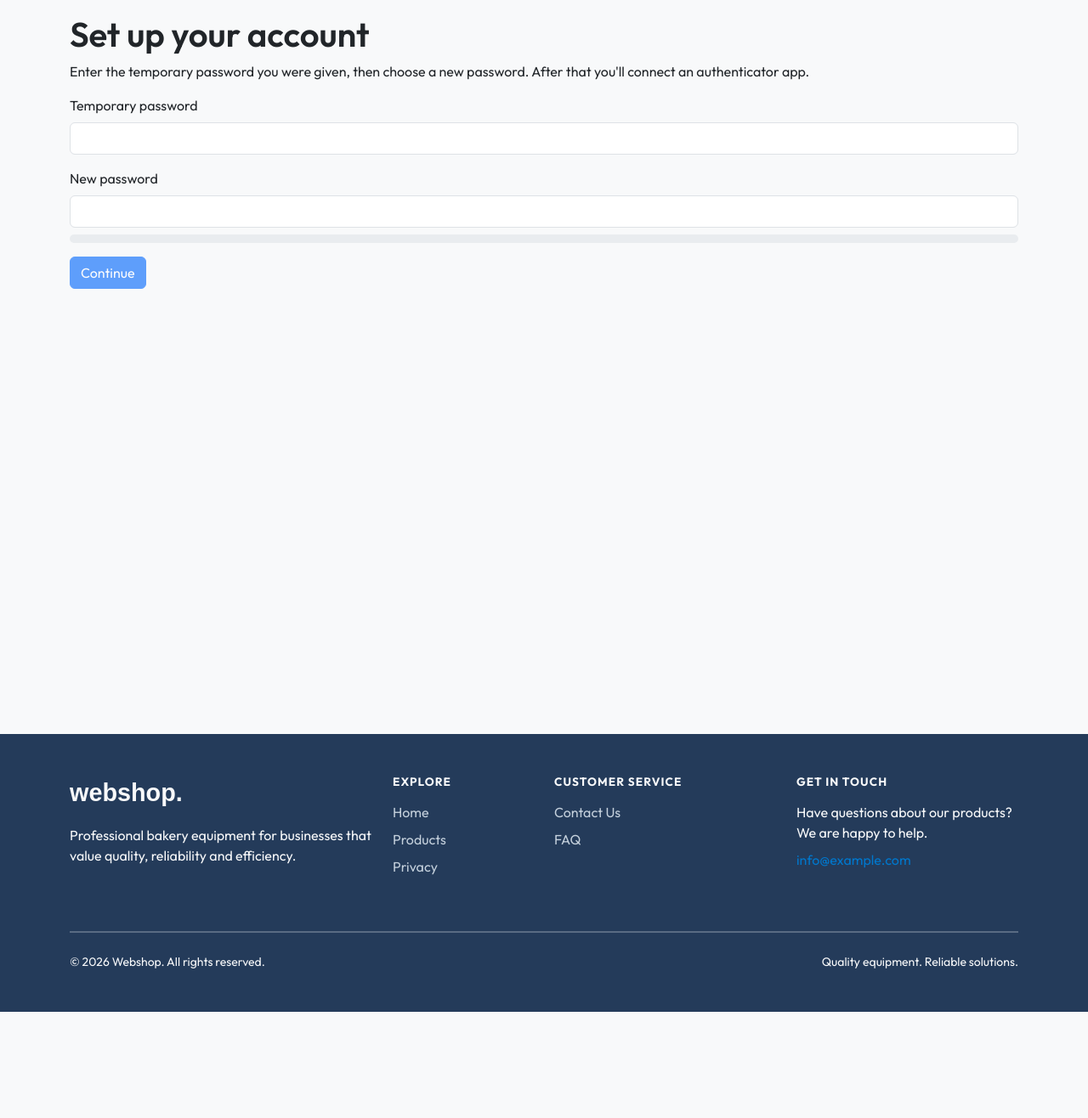
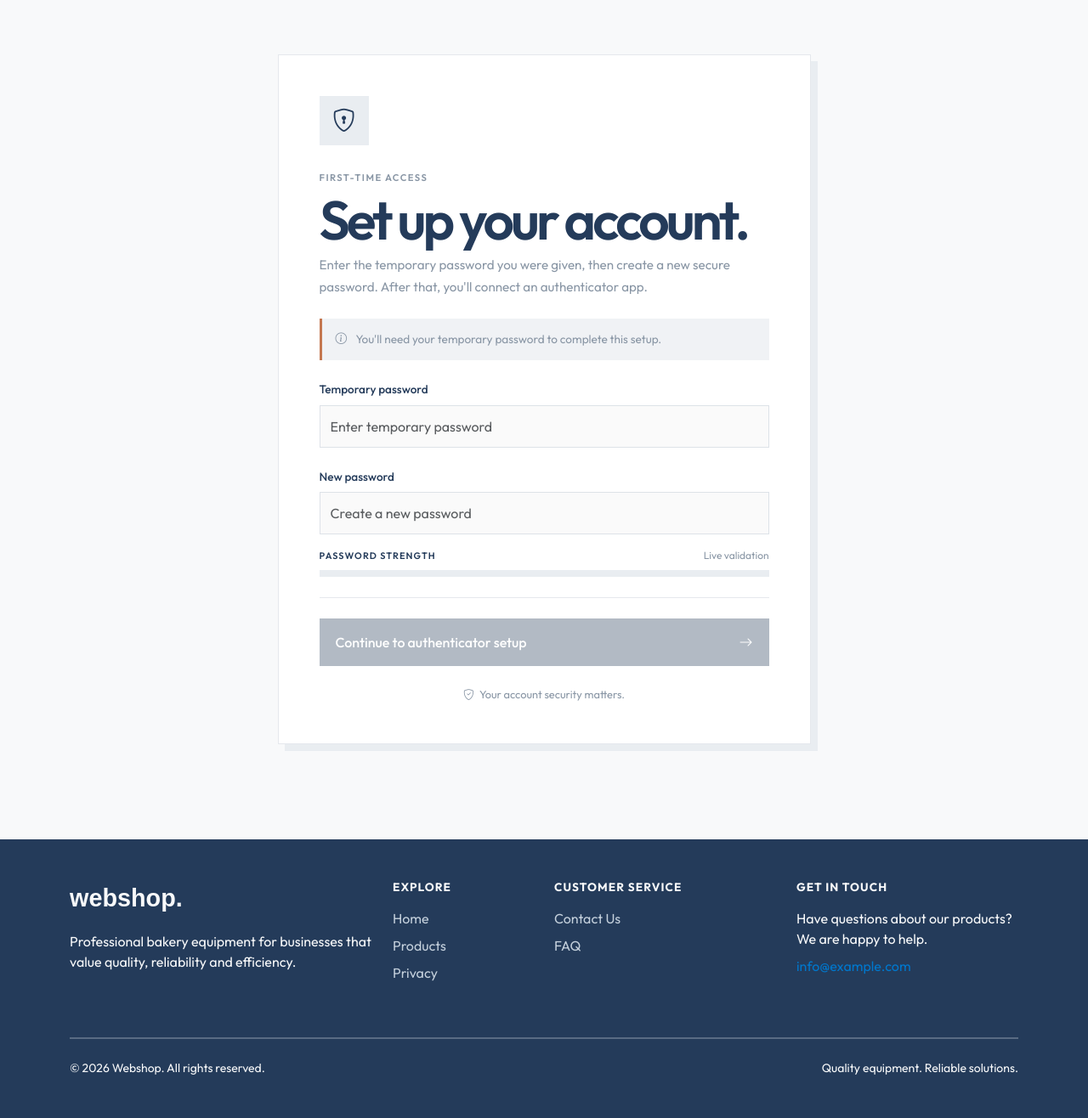
Before and after one commit to Iuca-h/Roast-and-toast-Premium, an ASP.NET Core app: page /Identity/Account/Setup in a window 1280 px wide. Shown: the part 90-1406 px from the top of the page at 85% size. Before the commit the page ends 1281 px from the top, so only its background shows below. Run offline with ASP.NET Core 8, Linux system fonts and the light colour scheme; the visitor is signed in with stand-in values (Sample User, id 1); style sheets or scripts are compiled from the project's sources; some libraries are stand-ins or nearby versions; some web fonts are replaced.

Commit message:
just in case v2

```diff
--- a/Webshop/Areas/Identity/Pages/Account/Setup.cshtml
+++ b/Webshop/Areas/Identity/Pages/Account/Setup.cshtml
@@ -1,35 +1,104 @@
 @page
 @model Webshop.Areas.Identity.Pages.Account.SetupModel
+
 @{
     ViewData["Title"] = "Account setup";
 }
 
-<h1>Set up your account</h1>
-<p>Enter the temporary password you were given, then choose a new password. After that you'll connect an authenticator app.</p>
+<div class="container py-5">
+    <div class="row justify-content-center">
+        <div class="col-12 col-md-10 col-lg-8 col-xl-7">
+
+            <div class="setup-card p-4 p-md-5">
+
+                <div class="setup-icon mb-4">
+                    <i class="bi bi-shield-lock"></i>
+                </div>
+
+                <span class="login-label">FIRST-TIME ACCESS</span>
+
+                <h1 class="login-title mt-2">Set up your account.</h1>
+
+                <p class="login-description mb-4">
+                    Enter the temporary password you were given, then create
+                    a new secure password. After that, you'll connect an
+                    authenticator app.
+                </p>
+
+                <div class="setup-notice mb-4">
+                    <i class="bi bi-info-circle me-2"></i>
+                    You'll need your temporary password to complete this setup.
+                </div>
 
                 <form method="post" id="setupForm">
-    <div asp-validation-summary="ModelOnly" class="text-danger"></div>
 
-    <div class="mb-3">
-        <label asp-for="Input.TempPassword" class="form-label"></label>
-        <input asp-for="Input.TempPassword" class="form-control" autocomplete="current-password" />
-        <span asp-validation-for="Input.TempPassword" class="text-danger"></span>
+                    <div asp-validation-summary="ModelOnly"
+                         class="text-danger mb-3"></div>
+
+                    <div class="mb-4">
+                        <label asp-for="Input.TempPassword"
+                               class="setup-label"></label>
+
+                        <input asp-for="Input.TempPassword"
+                               class="form-control setup-input"
+                               autocomplete="current-password"
+                               placeholder="Enter temporary password" />
+
+                        <span asp-validation-for="Input.TempPassword"
+                              class="text-danger small"></span>
                     </div>
 
-    <div class="mb-3">
-        <label asp-for="Input.NewPassword" class="form-label"></label>
-        <input asp-for="Input.NewPassword" class="form-control" autocomplete="new-password" />
+                    <div class="mb-4">
+                        <label asp-for="Input.NewPassword"
+                               class="setup-label"></label>
 
-        <div class="progress mt-2" style="height: 10px;">
-            <div id="passwordStrength" class="progress-bar" role="progressbar" style="width: 0%"></div>
-        </div>
-        <div id="passwordMessage" class="small mt-1" aria-live="polite"></div>
+                        <input asp-for="Input.NewPassword"
+                               class="form-control setup-input"
+                               autocomplete="new-password"
+                               placeholder="Create a new password" />
 
-        <span asp-validation-for="Input.NewPassword" class="text-danger"></span>
+                        <div class="d-flex justify-content-between align-items-center mt-3">
+                            <span class="setup-strength-label">PASSWORD STRENGTH</span>
+                            <span class="setup-strength-hint">Live validation</span>
                         </div>
 
-    <button id="continueSubmit" type="submit" class="btn btn-primary" disabled>Continue</button>
+                        <div class="progress setup-progress mt-2">
+                            <div id="passwordStrength"
+                                 class="progress-bar"
+                                 role="progressbar"
+                                 style="width: 0%">
+                            </div>
+                        </div>
+
+                        <div id="passwordMessage"
+                             class="small mt-2"
+                             aria-live="polite"></div>
+
+                        <span asp-validation-for="Input.NewPassword"
+                              class="text-danger small"></span>
+                    </div>
+
+                    <div class="setup-divider my-4"></div>
+
+                    <button id="continueSubmit"
+                            type="submit"
+                            class="btn setup-button w-100"
+                            disabled>
+                        <span>Continue to authenticator setup</span>
+                        <i class="bi bi-arrow-right"></i>
+                    </button>
+
+                    <p class="setup-footer mt-4 mb-0 text-center">
+                        <i class="bi bi-shield-check me-1"></i>
+                        Your account security matters.
+                    </p>
+
                 </form>
+            </div>
+
+        </div>
+    </div>
+</div>
 
 @section Scripts {
     <partial name="_ValidationScriptsPartial" />
@@ -52,7 +121,7 @@
             function render(width, barClass, text, textClass) {
                 progressBar.style.width = width;
                 progressBar.className = "progress-bar " + barClass;
-                message.className = "small mt-1 " + textClass;
+                message.className = "small mt-2 " + textClass;
                 message.textContent = text;
                 submitButton.disabled = !passwordValid;
             }
@@ -93,7 +162,6 @@
 
                     const result = await response.json();
 
-                    // Ignore responses for a password the user has since changed
                     if (currentRequest !== requestNumber) return;
 
                     if (result.valid) {
@@ -112,7 +180,6 @@
             }
 
             newInput.addEventListener("input", () => {
-                // Invalidate any request still in flight
                 requestNumber++;
                 passwordValid = false;
                 submitButton.disabled = true;
--- /dev/null
+++ b/Webshop/wwwroot/css/setup.css
@@ -0,0 +1,112 @@
+
+/* ACCOUNT SETUP */
+
+.setup-card {
+    width: 100%;
+    background-color: var(--color-white);
+    border: 1px solid #E5E8ED;
+    box-shadow: 8px 8px 0 var(--color-surface);
+}
+
+.setup-icon {
+    width: 58px;
+    height: 58px;
+    display: flex;
+    align-items: center;
+    justify-content: center;
+    background-color: var(--color-surface);
+    color: var(--color-primary);
+    font-size: 1.7rem;
+}
+
+.setup-notice {
+    padding: 14px 16px;
+    background-color: #F0F2F5;
+    border-left: 3px solid var(--color-accent);
+    color: var(--color-secondary);
+    font-size: .85rem;
+    line-height: 1.6;
+}
+
+.setup-label {
+    display: block;
+    margin-bottom: 8px;
+    color: var(--color-primary);
+    font-size: .85rem;
+    font-weight: 500;
+}
+
+.setup-input {
+    min-height: 50px;
+    border-radius: 0;
+    border: 1px solid #DDE2E8;
+    background-color: #FAFAFA;
+    color: var(--color-primary);
+    box-shadow: none;
+}
+
+.setup-input:focus {
+    border-color: var(--color-accent);
+    background-color: var(--color-white);
+    box-shadow: 0 0 0 3px rgba(196, 119, 80, .12);
+}
+
+.setup-strength-label {
+    color: var(--color-primary);
+    font-size: .68rem;
+    font-weight: 600;
+    letter-spacing: .1em;
+}
+
+.setup-strength-hint {
+    color: var(--color-secondary);
+    font-size: .75rem;
+}
+
+.setup-progress {
+    height: 8px;
+    border-radius: 0;
+    background-color: var(--color-surface);
+}
+
+.setup-progress .progress-bar {
+    border-radius: 0;
+    transition: width .25s ease;
+}
+
+.setup-divider {
+    border-top: 1px solid #E5E8ED;
+}
+
+.setup-button {
+    display: flex;
+    justify-content: space-between;
+    align-items: center;
+    gap: 20px;
+    padding: 15px 18px;
+    border-radius: 0;
+    border: 1px solid var(--color-primary);
+    background-color: var(--color-primary);
+    color: var(--color-white);
+    font-weight: 500;
+    transition: background-color .2s ease, border-color .2s ease;
+}
+
+.setup-button:hover:not(:disabled) {
+    background-color: var(--color-accent);
+    border-color: var(--color-accent);
+    color: var(--color-white);
+}
+
+.setup-button:disabled {
+    background-color: #8996A5;
+    border-color: #8996A5;
+    color: var(--color-white);
+    cursor: not-allowed;
+    opacity: .65;
+}
+
+.setup-footer {
+    color: var(--color-secondary);
+    font-size: .8rem;
+}
--- a/Webshop/wwwroot/css/site.css
+++ b/Webshop/wwwroot/css/site.css
@@ -8,6 +8,7 @@
 @import url('./confirmation.css');
 @import url('./order.css');
 @import url('./orderDetails.css');
+@import url('./setup.css');
 
 /* GENERAL */
 :root {
```
Lines whose indentation alone changed are shown as unchanged.
